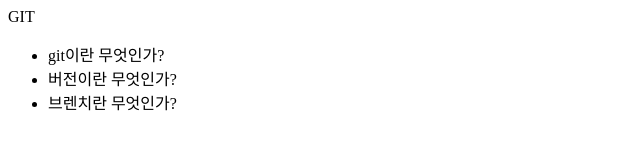
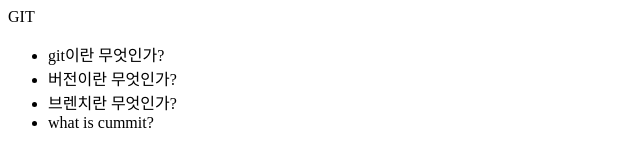
Before and after one commit to nfamily5/pratice, a plain HTML site: page index.html in a window 1280 px wide. Shown: the whole page, without its empty margins (0-640 px from the left). Drawn offline with Linux system fonts and the light colour scheme.

Commit message:
cummit 내용 추가

```diff
--- a/index.html
+++ b/index.html
@@ -14,6 +14,7 @@
 <li>git이란 무엇인가?</li>
 <li>버전이란 무엇인가?</li>
 <li>브렌치란 무엇인가?</li>
+<li>what is cummit? </li>
     </ul>
 </body>
 </html>
```
